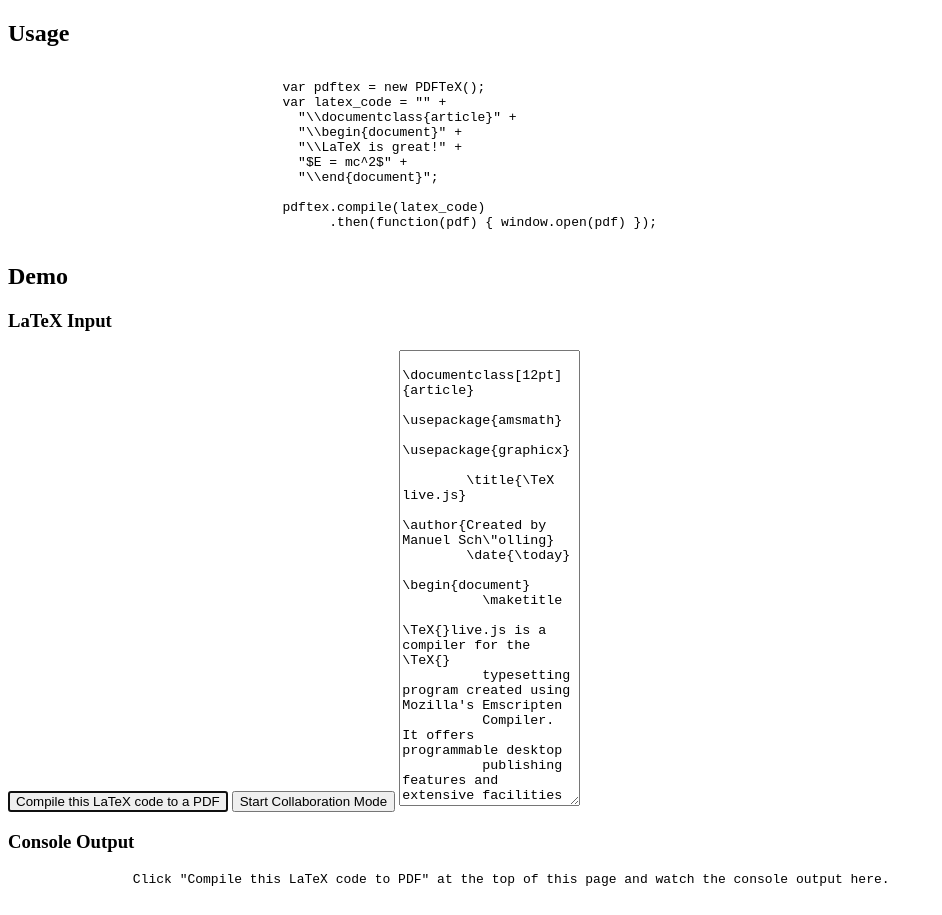
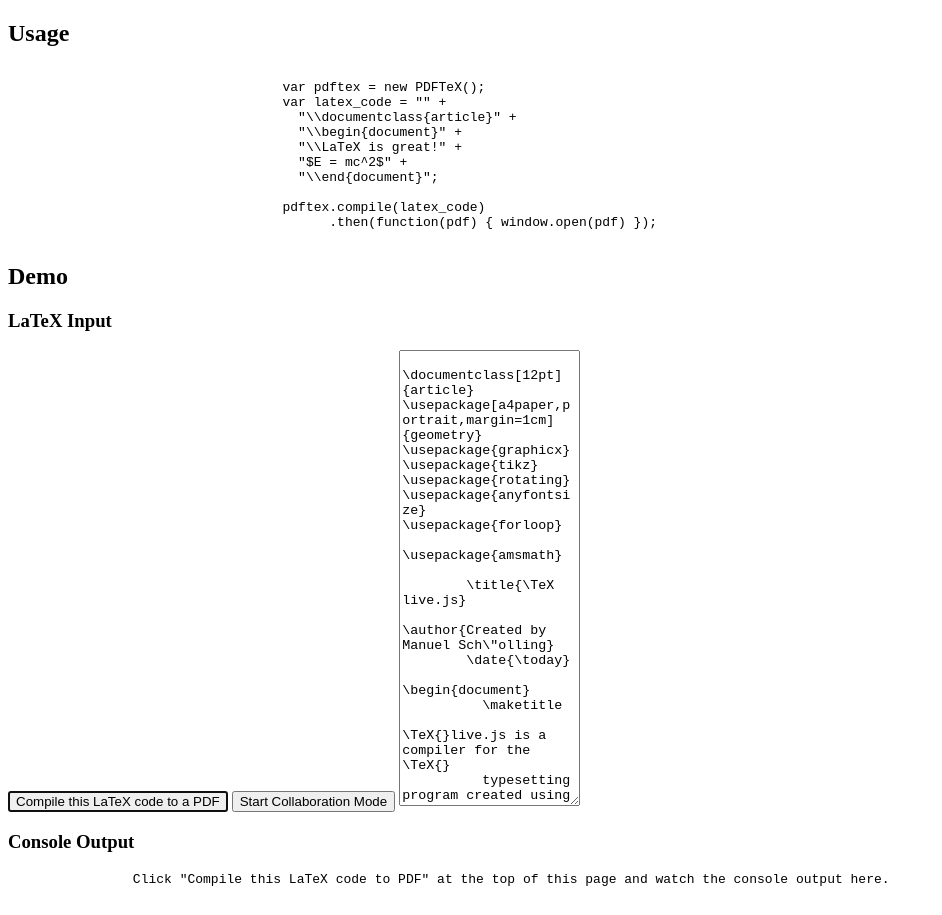
Before and after one commit to tdobra/texlivetest, a plain HTML site: page index.html in a window 1280 px wide. Shown: the whole page, without its empty margins (0-942 px from the left). Drawn offline with Linux system fonts and the light colour scheme; a script that the page names is missing.

Commit message:
Test packages

```diff
--- a/index.html
+++ b/index.html
@@ -40,8 +40,14 @@
 	        <button onclick="TogetherJS(this); return false;">Start Collaboration Mode</button>
 	        <textarea rows="30" id="input">
 	\documentclass[12pt]{article}
-	\usepackage{amsmath}
-	\usepackage{graphicx}
+\usepackage[a4paper,portrait,margin=1cm]{geometry}
+\usepackage{graphicx}
+\usepackage{tikz}
+\usepackage{rotating}
+\usepackage{anyfontsize}
+\usepackage{forloop}
+
+\usepackage{amsmath}
 
 	\title{\TeX live.js}
 	\author{Created by Manuel Sch\"olling}
```
